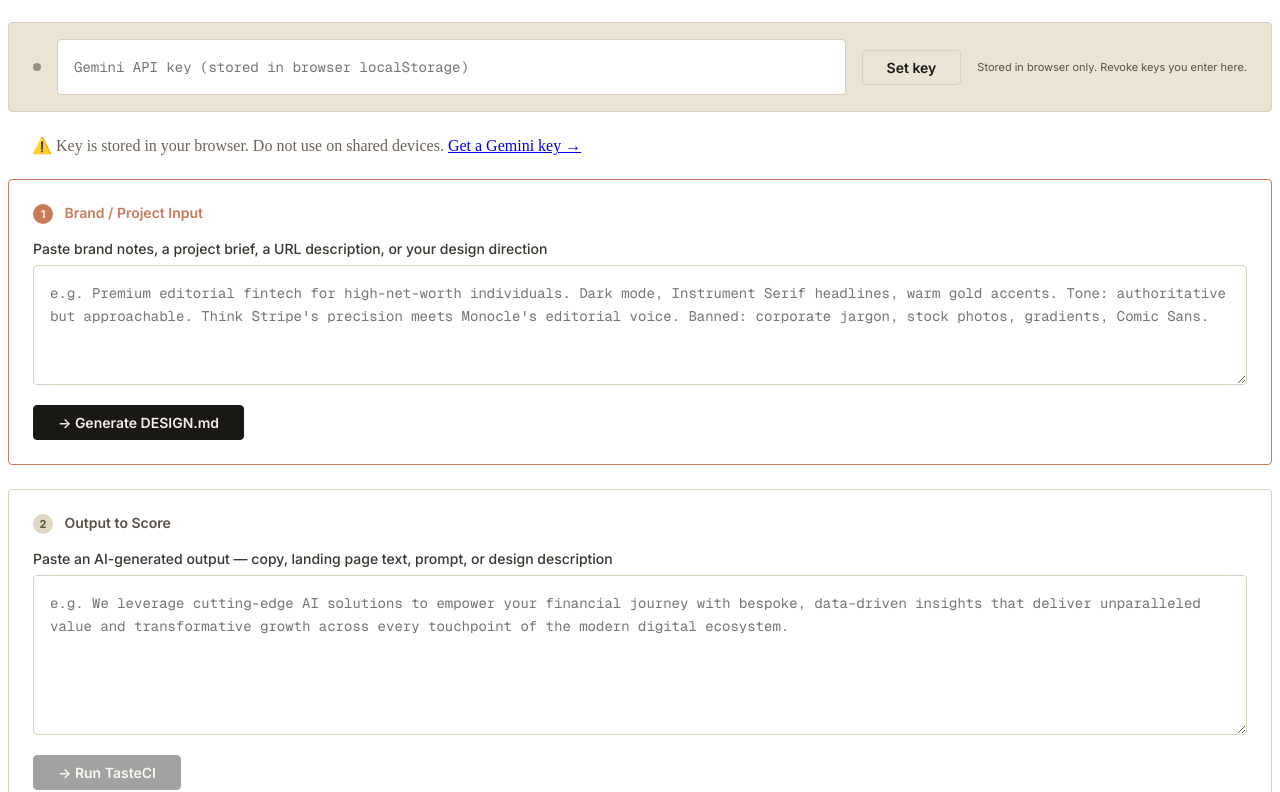
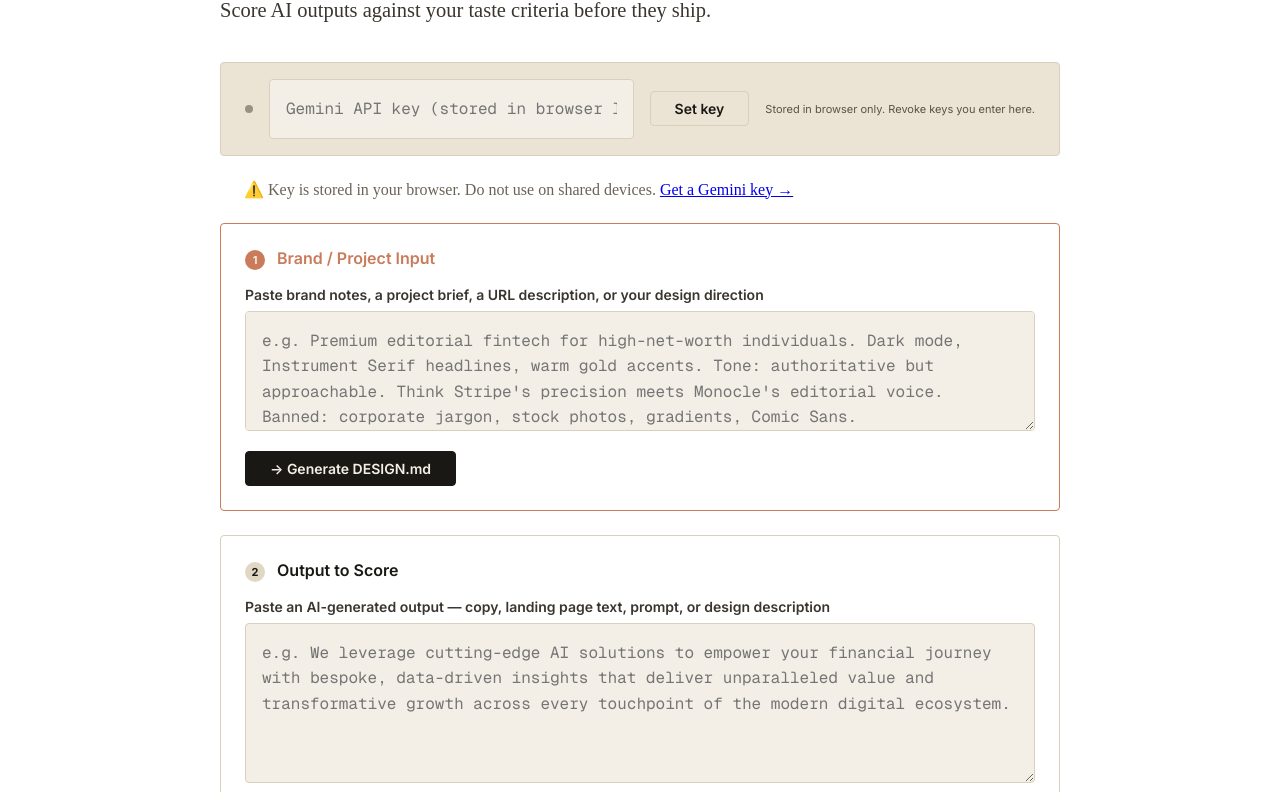
Before and after one commit to MustBeSimo/taste-layer, a plain HTML site: page tasteci/index.html in a window 1280 px wide. Shown: the part 208-1000 px from the top of the page. Drawn offline with nearby package versions, Linux system fonts and the light colour scheme.

Commit message:
fix: UI legibility and broken CSS — orphaned */, missing border-radius value, contrast

```diff
--- a/tasteci/index.html
+++ b/tasteci/index.html
@@ -16,13 +16,13 @@
        TASTECI — Page Overrides
        ======================================== */
 
-    */.page-wrap { max-width: 840px; margin: 0 auto; padding: var(--space-4) var(--gutter); }
+    .page-wrap { max-width: 840px; margin: 0 auto; padding: var(--space-4) var(--gutter); }
     .page-wrap h1 { font-family: var(--type-display); font-size: var(--size-h1); line-height: 1.1; margin: 0 0 var(--space-1); }
-    .page-wrap .subtitle { font-size: var(--size-lede); color: var(--ink-3); margin-bottom: var(--space-4); }
+    .page-wrap .subtitle { font-size: var(--size-lede); color: var(--ink-2); margin-bottom: var(--space-4); }
     .page-wrap h2 { font-family: var(--type-display); font-size: var(--size-h3); margin: var(--space-4) 0 var(--space-2); }
     .page-wrap h3 { font-family: var(--type-sans); font-size: var(--size-body); font-weight: 600; margin: var(--space-3) 0 var(--space-1); }
-    label { display: block; font-family: var(--type-sans); font-size: var(--size-small); font-weight: 500; color: var(--ink-2); margin-bottom: var(--space-1); }
-    textarea, input[type="text"], input[type="password"] { width: 100%; font-family: var(--type-mono); font-size: var(--size-small); line-height: 1.6; padding: var(--space-2); border: 1px solid var(--line); border-radius:  background: var(--bg); color: var(--ink); resize: vertical; border-radius: 4px; transition: border-color var(--dur-fast) ease; box-sizing: border-box; }
+    label { display: block; font-family: var(--type-sans); font-size: var(--size-small); font-weight: 600; color: var(--ink-2); margin-bottom: var(--space-1); }
+    textarea, input[type="text"], input[type="password"] { width: 100%; font-family: var(--type-mono); font-size: var(--size-body); line-height: 1.6; padding: var(--space-2); border: 1px solid var(--line); border-radius: 4px; background: var(--bg); color: var(--ink); resize: vertical; transition: border-color var(--dur-fast) ease; box-sizing: border-box; }
     textarea:focus, input:focus { outline: none; border-color: var(--accent); }
     textarea { min-height: 120px; }
     textarea.output-input { min-height: 160px; }
@@ -39,7 +39,7 @@
     .api-key-bar .status-dot.set { background: var(--terracotta); }
     .step-section {  padding: var(--space-3); border: 1px solid var(--line); border-radius: 4px; margin-bottom: var(--space-3); }
     .step-section.active { border-color: var(--accent); }
-    .step-section .step-label { font-family: var(--type-sans); font-size: var(--size-small); font-weight: 600; color: var(--ink-3); margin-bottom: var(--space-2); }
+    .step-section .step-label { font-family: var(--type-sans); font-size: var(--size-body); font-weight: 600; color: var(--ink); margin-bottom: var(--space-2); }
     .step-section.active .step-label { color: var(--accent); }
     .step-number { display: inline-flex; align-items: center; justify-content: center; width: 20px; height: 20px; 20px; border-radius: 50%; background: var(--surface-raised); font-size: 11px; font-weight: 700; margin-right: var(--space-1); }
     .step-section.active .step-number { background: var(--accent); color: var(--paper); }
```
